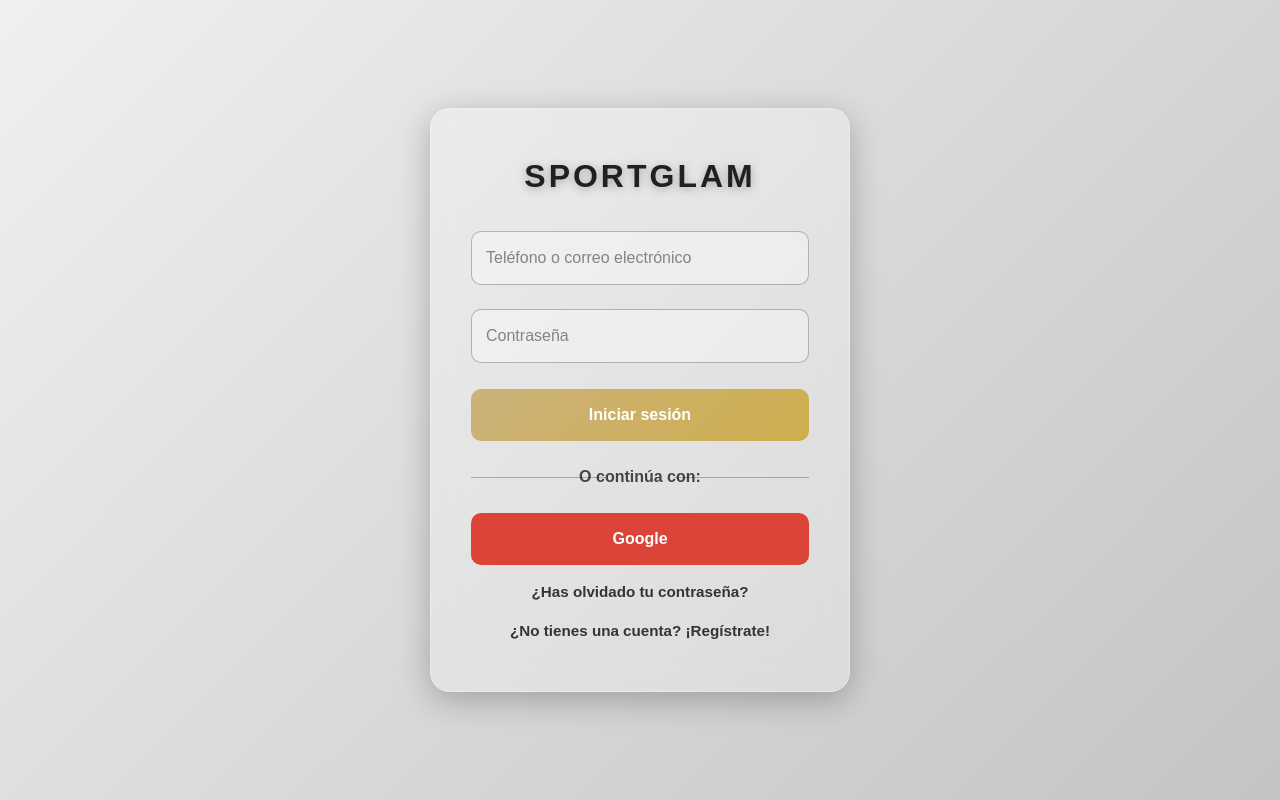
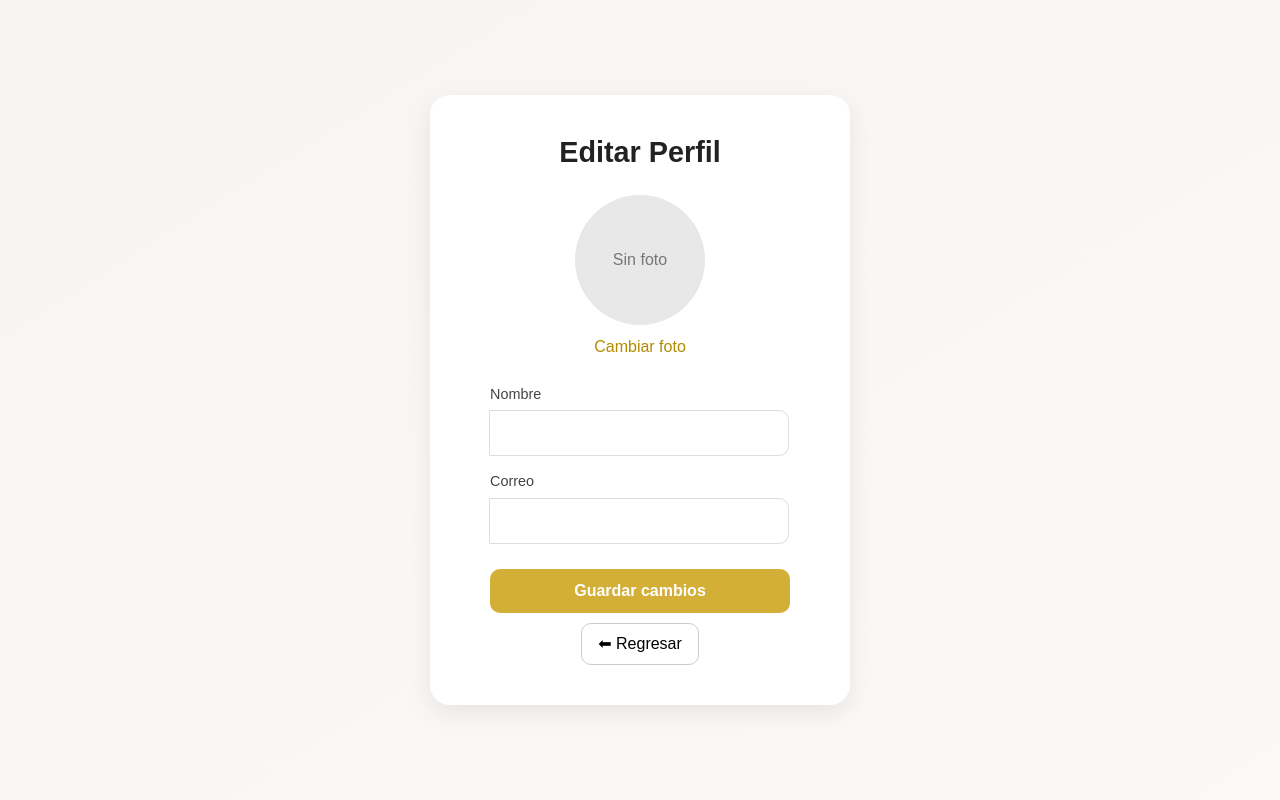
Before and after one commit to JuanJosecaicedo777/SPORTGLAM, a React (Create React App) app: page /profile in a window 1280 px wide. Before the commit this address led to /login. Built offline with nearby package versions, Linux system fonts and the light colour scheme.

Commit message:
nuevos cambios pagina principal

```diff
--- a/src/App.js
+++ b/src/App.js
@@ -2,7 +2,7 @@
 import { BrowserRouter, Routes, Route, Navigate } from "react-router-dom";
 import { CartProvider } from "./contexts/CartContext";
 
-// 🔹 Importar páginas
+// 🔹 Páginas principales
 import LoginPage from "./pages/LoginPage/LoginPage";
 import RegisterPage from "./pages/RegisterPage/RegisterPage";
 import ForgotPasswordPage from "./pages/ForgotPasswordPage/ForgotPasswordPage";
@@ -14,25 +14,26 @@
 import AboutPage from "./pages/AboutPage";
 import CheckoutPage from "./pages/CheckoutPage";
 import SuccessPage from "./pages/SuccessPage";
+import HistorialComprasPage from "./pages/HistorialComprasPage/HistorialComprasPage";
 
-// ✅ Nueva página: Historial de Compras
-import HistorialComprasPage from "./pages/HistorialComprasPage/HistorialComprasPage";
+// ✅ Nueva página de perfil
+import ProfilePage from "./pages/ProfilePage/ProfilePage";
 
 function App() {
   return (
     <CartProvider>
       <BrowserRouter>
         <Routes>
-          {/* Página de inicio -> redirige a Login */}
           <Route path="/" element={<Navigate to="/login" />} />
 
-          {/* Rutas de autenticación */}
+          {/* Autenticación */}
           <Route path="/login" element={<LoginPage />} />
           <Route path="/register" element={<RegisterPage />} />
           <Route path="/forgot" element={<ForgotPasswordPage />} />
 
-          {/* Rutas privadas */}
+          {/* Páginas principales */}
           <Route path="/dashboard" element={<DashboardPage />} />
+          <Route path="/profile" element={<ProfilePage />} /> {/* ✅ Nueva ruta */}
 
           {/* Carrito y pago */}
           <Route path="/cart" element={<CartPage />} />
@@ -40,8 +41,8 @@
           <Route path="/success" element={<SuccessPage />} />
 
           {/* Productos */}
-          <Route path="/productos" element={<ProductosPage />} />           {/* Todos los productos */}
-          <Route path="/productos/:categoria" element={<ProductosPage />} /> {/* Productos por categoría */}
+          <Route path="/productos" element={<ProductosPage />} />
+          <Route path="/productos/:categoria" element={<ProductosPage />} />
 
           {/* Categorías */}
           <Route path="/categorias" element={<CategoriasPage />} />
@@ -49,11 +50,8 @@
           {/* Otras páginas */}
           <Route path="/contacto" element={<ContactoPage />} />
           <Route path="/about" element={<AboutPage />} />
-
-          {/* ✅ Nueva ruta: Historial de Compras */}
           <Route path="/historial" element={<HistorialComprasPage />} />
 
-          {/* Ruta por defecto */}
           <Route path="*" element={<Navigate to="/login" />} />
         </Routes>
       </BrowserRouter>
--- a/src/pages/AboutPage.js
+++ b/src/pages/AboutPage.js
@@ -15,8 +15,7 @@
 
         <h1>Sobre SportGlam</h1>
         <p>
-          SportGlam es una tienda en línea que combina lo mejor del deporte y la moda.
-          Nuestro objetivo es que luzcas bien mientras entrenas y en tu día a día.
+         SportGlam es una tienda en línea que fusiona la energía del deporte con la elegancia de la moda. Nos apasiona ofrecerte una experiencia de compra segura, moderna y confiable, donde cada prenda y accesorio ha sido diseñado para destacar tu estilo y acompañarte en cada movimiento.
         </p>
         <p>
           Ofrecemos productos de alta calidad, diseños exclusivos y experiencias de compra
--- a/src/pages/DashboardPage/DashboardPage.js
+++ b/src/pages/DashboardPage/DashboardPage.js
@@ -1,12 +1,12 @@
 // src/pages/DashboardPage/DashboardPage.js
-import React, { useState, useContext } from "react";
+import React, { useState, useContext, useEffect } from "react";
 import { Container, Card, Button, Modal, Carousel } from "react-bootstrap";
 import { useNavigate } from "react-router-dom";
 import "bootstrap/dist/css/bootstrap.min.css";
 import "./DashboardPage.css";
 
 // 🔹 Íconos
-import { FaShoppingCart, FaUserCircle, FaSearch, FaBars } from "react-icons/fa";
+import { FaShoppingCart, FaUserCircle, FaSearch, FaBars, FaSignOutAlt } from "react-icons/fa";
 
 // 🔹 Imágenes de productos destacados
 import tenisImg from "../../assets/adidas-campus.webp";
@@ -58,6 +58,18 @@
   const [tempSearch, setTempSearch] = useState("");
   const navigate = useNavigate();
 
+  // 🔹 Datos del perfil
+  const [profileImage, setProfileImage] = useState(null);
+  const [profileName, setProfileName] = useState("");
+
+  useEffect(() => {
+    // Cargar datos del perfil desde localStorage
+    const savedImage = localStorage.getItem("profileImage");
+    const savedName = localStorage.getItem("profileName");
+    if (savedImage) setProfileImage(savedImage);
+    if (savedName) setProfileName(savedName);
+  }, []);
+
   // 🔹 Funciones del carrito desde contexto
   const { addToCart } = useContext(CartContext);
 
@@ -92,19 +104,28 @@
     });
   };
 
-  // 🔹 Filtrar productos según búsqueda al dar Enter
+  // 🔹 Función para cerrar sesión
+  const handleLogout = () => {
+    localStorage.removeItem("profileImage");
+    localStorage.removeItem("profileName");
+    localStorage.removeItem("cart");
+    navigate("/login");
+  };
+
+  // 🔹 Filtrar productos según búsqueda
   const filteredProducts = featuredProducts.filter((product) =>
     product.name.toLowerCase().includes(searchQuery.toLowerCase())
   );
 
   return (
     <div className="dashboard-container">
-      {/* ENCABEZADO */}
+      {/* 🔹 ENCABEZADO */}
       <header className="header-container-new">
         <div className="header-logo-new">
           <h1 className="brand-title-new">SportGlam</h1>
         </div>
 
+        {/* 🔹 Barra de búsqueda */}
         <div className="header-search-bar-new">
           <FaSearch className="search-icon-new" />
           <form
@@ -124,19 +145,44 @@
           </form>
         </div>
 
+        {/* 🔹 Íconos de usuario */}
         <div className="header-icons-new">
-          <button className="icon-link-new" onClick={() => handleNavigate("/login")}>
-            <FaUserCircle />
+          {/* Perfil con imagen y nombre */}
+          <button className="icon-link-new" onClick={() => handleNavigate("/profile")}>
+            <div style={{ display: "flex", alignItems: "center", gap: "8px" }}>
+              {profileImage ? (
+                <img
+                  src={profileImage}
+                  alt="Perfil"
+                  style={{
+                    width: "35px",
+                    height: "35px",
+                    borderRadius: "50%",
+                    objectFit: "cover",
+                    border: "2px solid #d4af37",
+                  }}
+                />
+              ) : (
+                <FaUserCircle size={28} />
+              )}
+              {profileName && (
+                <span style={{ color: "#d4af37", fontWeight: "500" }}>
+                  {profileName}
+                </span>
+              )}
+            </div>
           </button>
+
           <button className="icon-link-new" onClick={() => handleNavigate("/cart")}>
             <FaShoppingCart />
           </button>
+
           <button className="icon-link-new menu-toggle-btn" onClick={toggleMenu}>
             <FaBars />
           </button>
         </div>
 
-        {/* ✅ MENÚ DESPLEGABLE (actualizado con Historial de compras) */}
+        {/* ✅ MENÚ DESPLEGABLE */}
         {menuOpen && (
           <div className="menu-dropdown">
             <ul>
@@ -144,19 +190,28 @@
               <li onClick={() => handleNavigate("/categorias")}>Categorías</li>
               <li onClick={() => handleNavigate("/contacto")}>Contacto</li>
               <li onClick={() => handleNavigate("/about")}>Sobre Nosotros</li>
-              <li onClick={() => handleNavigate("/historial")}> Historial de Compras</li>
+              <li onClick={() => handleNavigate("/historial")}>
+                Historial de Compras
+              </li>
+              <li className="logout-item" onClick={handleLogout}>
+                <FaSignOutAlt style={{ marginRight: "8px" }} /> Cerrar sesión
+              </li>
             </ul>
           </div>
         )}
       </header>
 
-      {/* CARRUSEL */}
+      {/* 🔹 CARRUSEL */}
       <Container
         fluid
         className="carousel-container-wrapper"
         style={{ backgroundColor, transition: "background-color 0.5s ease" }}
       >
-        <Carousel className="carousel-custom" onSelect={handleSlideSelect} interval={3000}>
+        <Carousel
+          className="carousel-custom"
+          onSelect={handleSlideSelect}
+          interval={3000}
+        >
           <Carousel.Item>
             <img
               className="d-block w-100 carousel-image"
@@ -181,7 +236,7 @@
         </Carousel>
       </Container>
 
-      {/* PRODUCTOS DESTACADOS */}
+      {/* 🔹 PRODUCTOS DESTACADOS */}
       <Container className="mt-4">
         <h2 className="text-center mb-4">Productos Destacados</h2>
         <div className="products-grid">
@@ -195,7 +250,9 @@
                 >
                   <Card.Img variant="top" src={product.image} alt={product.name} />
                   <Card.Body>
-                    <Card.Title className="product-title-new">{product.name}</Card.Title>
+                    <Card.Title className="product-title-new">
+                      {product.name}
+                    </Card.Title>
                     <p className="price-new">${product.price.toLocaleString()}</p>
                     <Button
                       variant="success"
@@ -217,7 +274,7 @@
         </div>
       </Container>
 
-      {/* MODAL PRODUCTO */}
+      {/* 🔹 MODAL DE PRODUCTO */}
       {selectedProduct && (
         <Modal show={showModal} onHide={handleCloseModal} centered>
           <Modal.Header closeButton>
@@ -238,14 +295,17 @@
             <Button variant="secondary" onClick={handleCloseModal}>
               Cerrar
             </Button>
-            <Button variant="success" onClick={() => handleAddToCart(selectedProduct)}>
+            <Button
+              variant="success"
+              onClick={() => handleAddToCart(selectedProduct)}
+            >
               Agregar al carrito
             </Button>
           </Modal.Footer>
         </Modal>
       )}
 
-      {/* FOOTER */}
+      {/* 🔹 FOOTER */}
       <footer className="store-footer text-center mt-4 py-3">
         <p>SportGlam</p>
       </footer>
--- a/src/pages/HistorialComprasPage/HistorialComprasPage.js
+++ b/src/pages/HistorialComprasPage/HistorialComprasPage.js
@@ -17,14 +17,14 @@
         {
           id: "001",
           fecha: "2025-10-10",
-          productos: ["Camiseta deportiva", "Pantaloneta"],
+          productos: ["Camiseta deportiva adidas",],
           total: 120000,
           estado: "Entregado",
         },
         {
           id: "002",
           fecha: "2025-09-20",
-          productos: ["Tenis SportGlam", "Gorra"],
+          productos: ["Tenis puma",],
           total: 220000,
           estado: "En envío",
         },
--- /dev/null
+++ b/src/pages/ProfilePage/ProfilePage.css
@@ -0,0 +1,133 @@
+/* src/pages/ProfilePage.css */
+.profile-container {
+  min-height: 100vh;
+  background: linear-gradient(to bottom right, #f7f5f2, #faf9f7);
+  display: flex;
+  align-items: center;
+  justify-content: center;
+  padding: 40px;
+}
+
+.profile-card {
+  background: white;
+  padding: 40px 60px;
+  border-radius: 20px;
+  box-shadow: 0 8px 25px rgba(0, 0, 0, 0.08);
+  text-align: center;
+  max-width: 420px;
+  width: 100%;
+  animation: fadeIn 0.5s ease-in-out;
+}
+
+.profile-card h2 {
+  font-size: 1.8rem;
+  color: #222;
+  margin-bottom: 25px;
+  font-weight: 700;
+}
+
+.profile-photo-section {
+  display: flex;
+  flex-direction: column;
+  align-items: center;
+  margin-bottom: 25px;
+}
+
+.profile-photo {
+  width: 130px;
+  height: 130px;
+  border-radius: 50%;
+  object-fit: cover;
+  box-shadow: 0 0 15px rgba(218, 165, 32, 0.4);
+  margin-bottom: 10px;
+}
+
+.profile-placeholder {
+  width: 130px;
+  height: 130px;
+  border-radius: 50%;
+  background: #e8e8e8;
+  display: flex;
+  align-items: center;
+  justify-content: center;
+  color: #777;
+  margin-bottom: 10px;
+}
+
+.photo-upload-label {
+  color: #b18b00;
+  cursor: pointer;
+  font-weight: 500;
+  transition: color 0.3s;
+}
+
+.photo-upload-label:hover {
+  color: #d4af37;
+}
+
+.photo-input {
+  display: none;
+}
+
+.input-group {
+  margin-bottom: 15px;
+  text-align: left;
+}
+
+.input-group label {
+  font-size: 0.9rem;
+  color: #444;
+  margin-bottom: 5px;
+  display: block;
+}
+
+.input-group input {
+  width: 100%;
+  padding: 10px;
+  border-radius: 10px;
+  border: 1px solid #ddd;
+  font-size: 1rem;
+}
+
+.save-btn {
+  background-color: #d4af37;
+  color: white;
+  border: none;
+  padding: 10px 18px;
+  border-radius: 10px;
+  font-weight: 600;
+  cursor: pointer;
+  width: 100%;
+  margin-top: 10px;
+  transition: background-color 0.3s;
+}
+
+.save-btn:hover {
+  background-color: #c19e32;
+}
+
+.back-btn {
+  background: none;
+  border: 1px solid #ccc;
+  padding: 8px 16px;
+  border-radius: 10px;
+  margin-top: 10px;
+  cursor: pointer;
+  transition: all 0.3s ease;
+}
+
+.back-btn:hover {
+  background: #f5f5f5;
+  border-color: #bbb;
+}
+
+@keyframes fadeIn {
+  from {
+    opacity: 0;
+    transform: translateY(20px);
+  }
+  to {
+    opacity: 1;
+    transform: translateY(0);
+  }
+}
--- /dev/null
+++ b/src/pages/ProfilePage/ProfilePage.js
@@ -0,0 +1,98 @@
+// src/pages/ProfilePage.js
+import React, { useState, useEffect } from "react";
+import { useNavigate } from "react-router-dom";
+import "./ProfilePage.css";
+
+function ProfilePage() {
+  const navigate = useNavigate();
+  const [name, setName] = useState("");
+  const [email, setEmail] = useState("");
+  const [profileImage, setProfileImage] = useState(null);
+
+  useEffect(() => {
+    // Cargar datos guardados en localStorage
+    const savedName = localStorage.getItem("profileName");
+    const savedEmail = localStorage.getItem("profileEmail");
+    const savedImage = localStorage.getItem("profileImage");
+
+    if (savedName) setName(savedName);
+    if (savedEmail) setEmail(savedEmail);
+    if (savedImage) setProfileImage(savedImage);
+  }, []);
+
+  const handleImageChange = (e) => {
+    const file = e.target.files[0];
+    if (file) {
+      const reader = new FileReader();
+      reader.onloadend = () => setProfileImage(reader.result);
+      reader.readAsDataURL(file);
+    }
+  };
+
+  const handleSave = () => {
+    // Guardar datos en localStorage
+    localStorage.setItem("profileName", name);
+    localStorage.setItem("profileEmail", email);
+    if (profileImage) {
+      localStorage.setItem("profileImage", profileImage);
+    }
+    navigate("/"); // Regresar al inicio
+  };
+
+  return (
+    <div className="profile-container">
+      <div className="profile-card">
+        <h2>Editar Perfil</h2>
+
+        <div className="profile-photo-section">
+          {profileImage ? (
+            <img
+              src={profileImage}
+              alt="Foto de perfil"
+              className="profile-photo"
+            />
+          ) : (
+            <div className="profile-placeholder">Sin foto</div>
+          )}
+          <label className="photo-upload-label">
+            Cambiar foto
+            <input
+              type="file"
+              accept="image/*"
+              onChange={handleImageChange}
+              className="photo-input"
+            />
+          </label>
+        </div>
+
+        <div className="input-group">
+          <label>Nombre</label>
+          <input
+            type="text"
+            value={name}
+            onChange={(e) => setName(e.target.value)}
+          />
+        </div>
+
+        <div className="input-group">
+          <label>Correo</label>
+          <input
+            type="email"
+            value={email}
+            onChange={(e) => setEmail(e.target.value)}
+          />
+        </div>
+
+        <button className="save-btn" onClick={handleSave}>
+          Guardar cambios
+        </button>
+
+        <button className="back-btn" onClick={() => navigate(-1)}>
+          ⬅ Regresar
+        </button>
+      </div>
+    </div>
+  );
+}
+
+export default ProfilePage;
```
Also changed, not shown: src/assets/foto perfil.jpg (added), src/pages/DashboardPage/DashboardPage.css (line endings or trailing spaces).
